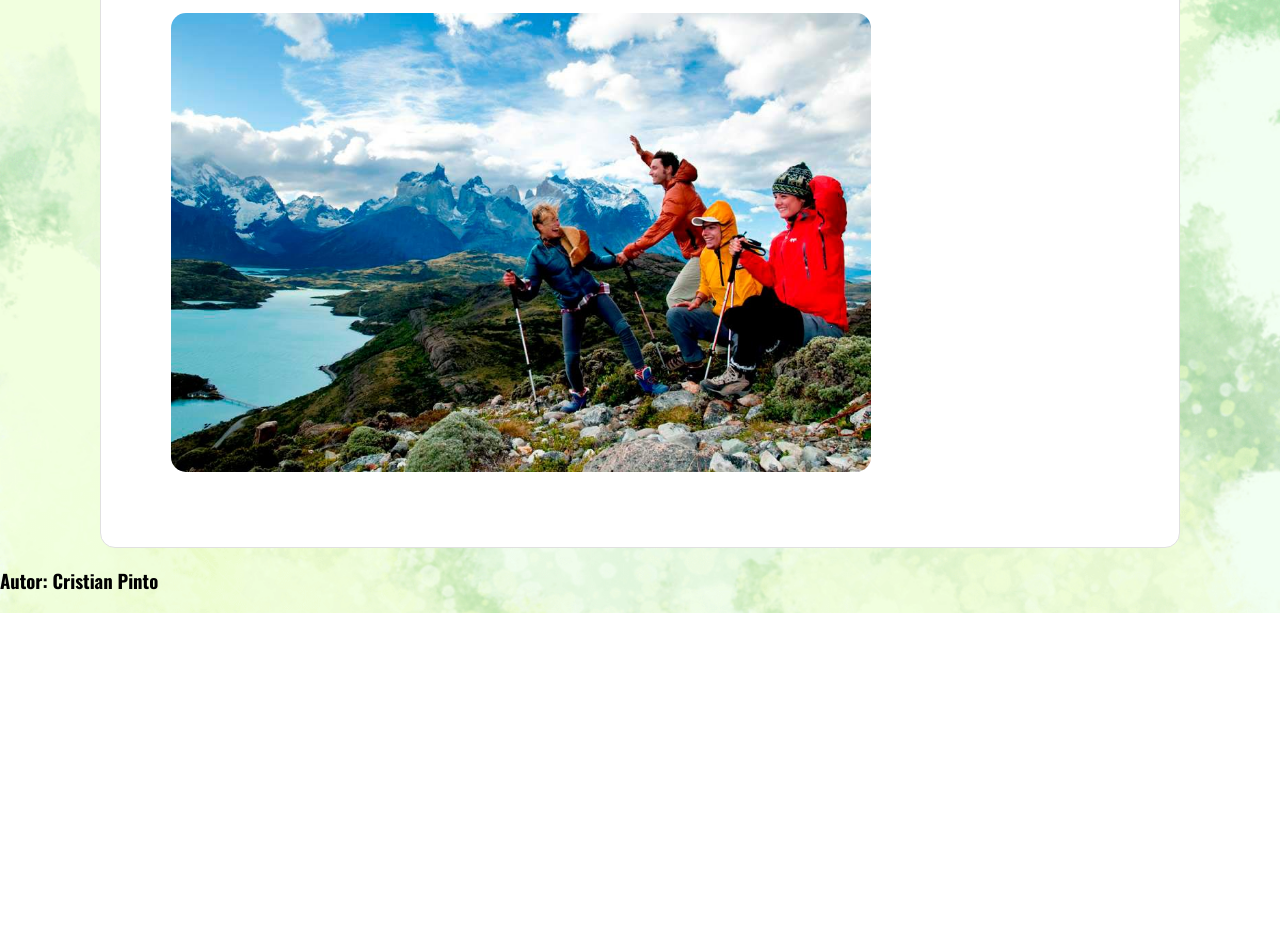
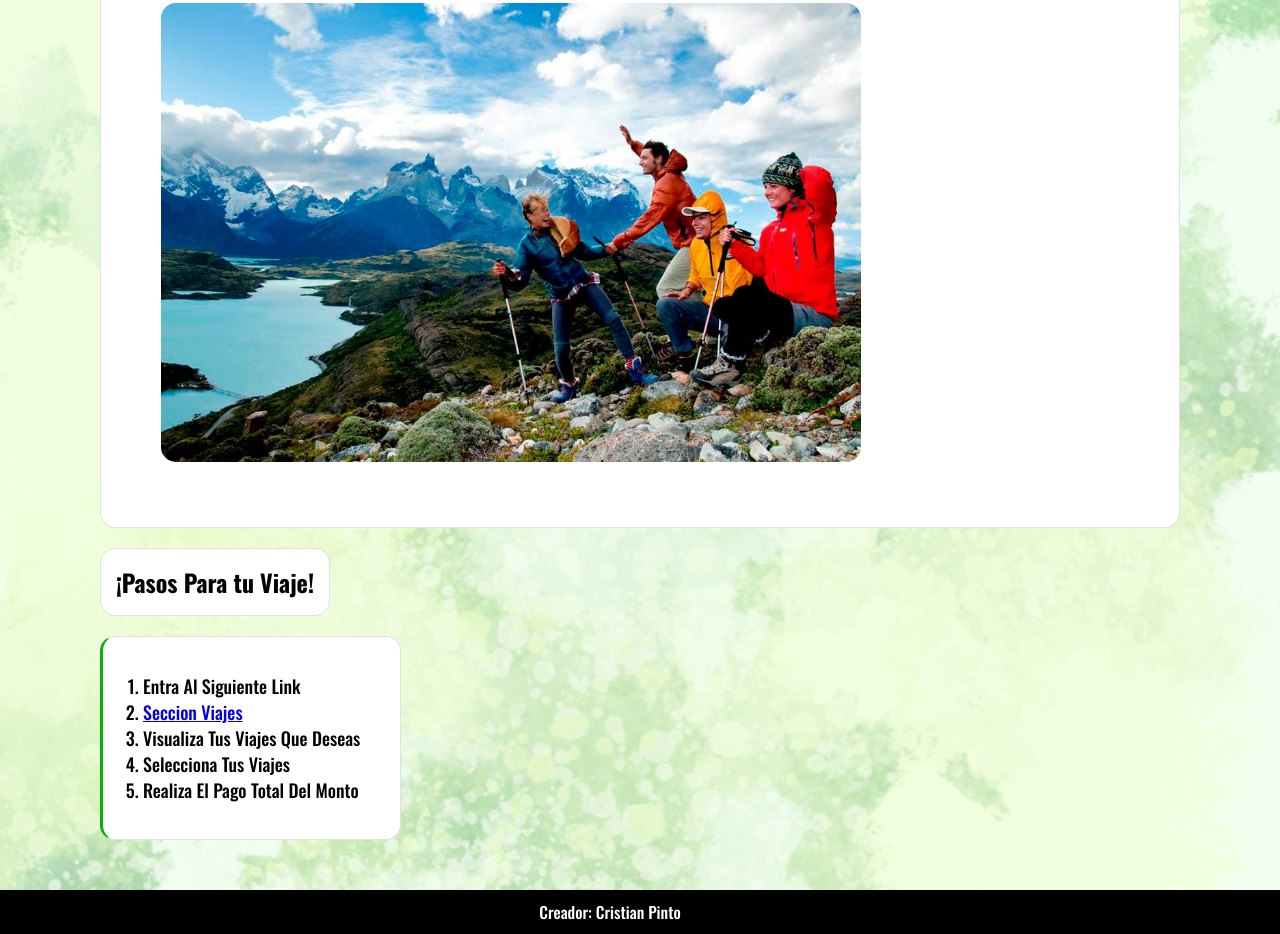
Before and after one commit to CristianPinto56/Sitio-a-Mano, a plain HTML site: page index.html in a window 1280 px wide. Shown: the part 288-1222 px from the top of the page. Before the commit the page ends 901 px from the top, so only its background shows below. Drawn offline with nearby package versions, Linux system fonts and the light colour scheme.

Commit message:
Actualizacion 27-04-2026

```diff
--- a/index.html
+++ b/index.html
@@ -14,8 +14,9 @@
         <nav>
             <ul>
                 <li><a href="#Sprin">Principal</a></li>
-                <li><a>Pasos Reservas</a></li>
-                <li>><a href="">Creditos</a></li>
+                <li><a href="#PasosV">Pasos Reservas</a></li>
+                <li><a href="#FooterP1">Creditos</a></li>
+                <li><a href="rviajes.html" target="_blank">Viajes</a></li>
             </ul>
         </nav>
     </header>
@@ -26,10 +27,27 @@
             <p>Explora lo inesperado, tenemos diversos viajes a donde tu desees dentro de chile, aqui ¡Tu mandas!</p>
             <img  class="aventura" src="images/aventura.jpg">
         </section>
+
+        <h2 id="PasosV"> ¡Pasos Para tu Viaje!</h2>
+
+        <div id="PasosCont">
+            <ol>
+                <li>Entra Al Siguiente Link</li>
+                <li> <a href="rviajes.html" target="_blank">Seccion Viajes</a></li>
+                <li>Visualiza Tus Viajes Que Deseas</li>
+                <li>Selecciona Tus Viajes</li>
+                <li>Realiza El Pago Total Del Monto</li>
+            </ol>
+        </div>
     </main>
 
-    <footer>
-        <h3>Autor: Cristian Pinto</h3>
+    <footer id="FooterP1">
+        <ul class="ListaFt">
+            <li>Creador: Cristian Pinto</li>
+            <li></li>
+            <li></li>
+        </ul>
+
     </footer>
 </body>
 </html>
--- a/style.css
+++ b/style.css
@@ -8,7 +8,8 @@ body{
     font-style: normal;
 }
 
-
+/** Aca esta todo en orden el stile de la pagina
+de arriba hacia abajo**/
 header{
     display: flex;
     background-color: black;
@@ -52,8 +53,7 @@ nav a:hover{
     background-color: white;
     border: 1px solid #e0e0e0;
     border-radius: 15px;
-    padding: 70px;
-
+    padding: 60px;
 }
 
 .aventura{
@@ -61,3 +61,48 @@ nav a:hover{
     border: 1px;
     border-radius: 15px;
 }
+
+#PasosV{
+    background-color: white;
+    border: 1px solid  #e0e0e0;
+    border-radius: 15px;
+    padding: 15px;
+    width: fit-content;
+}
+
+#PasosCont{
+    background-color: white;
+    border: 1px solid #e0e0e0;
+    border-radius: 15px;
+    width: fit-content;
+    border-left: 3px rgb(7, 177, 7) solid;
+}
+
+#PasosCont ol{
+    padding: 20px 40px;
+
+}
+
+#PasosCont li{
+    font-size: 18px;
+}
+
+
+#FooterP1{
+    background-color: black;
+    justify-content: center;
+    margin-top: 50px;
+}
+
+.ListaFt{
+    display: flex;
+    gap: 30px;
+    list-style: none;
+    margin: 0;
+    padding: 10px 0px;
+    justify-content: center;
+}
+
+.ListaFt li {
+    color: white;
+}
```
Also changed, not shown: rviajes.html (added, +15 -0 lines).
